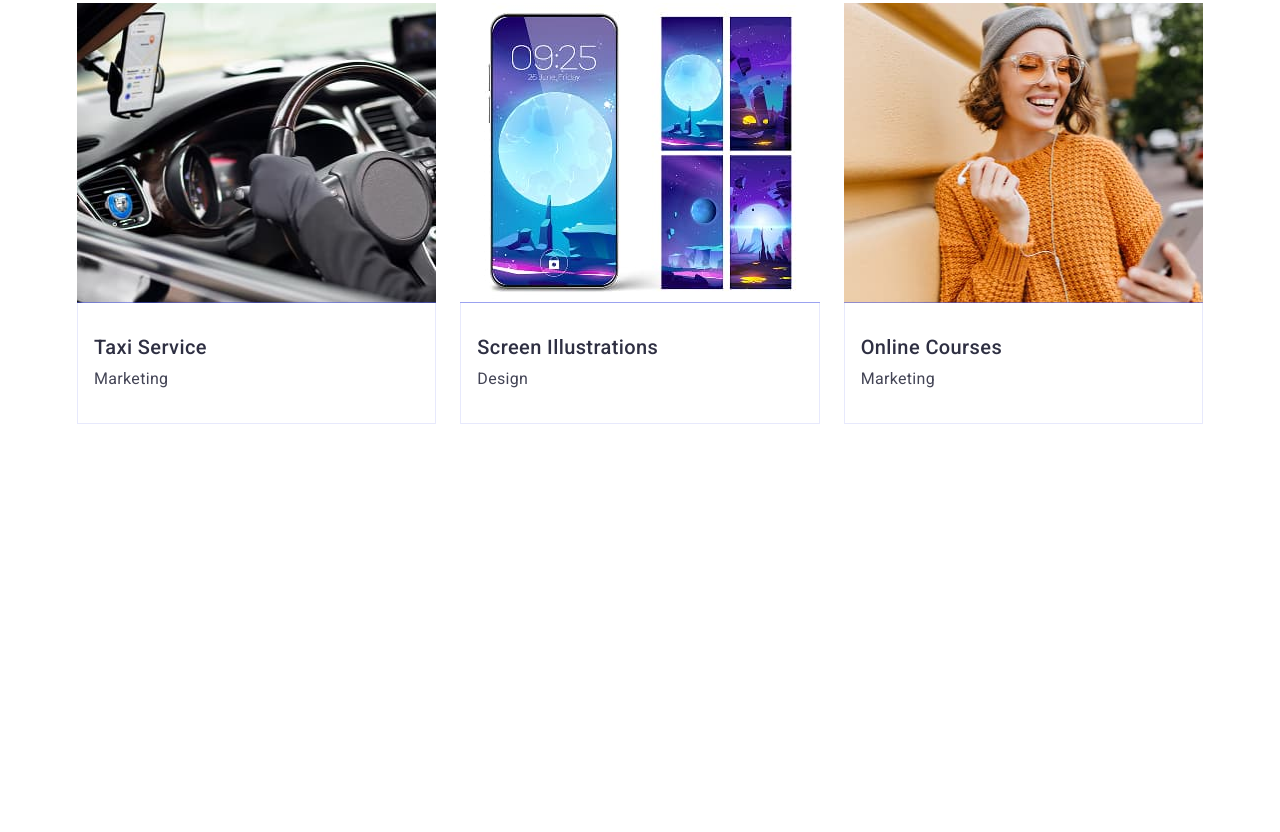
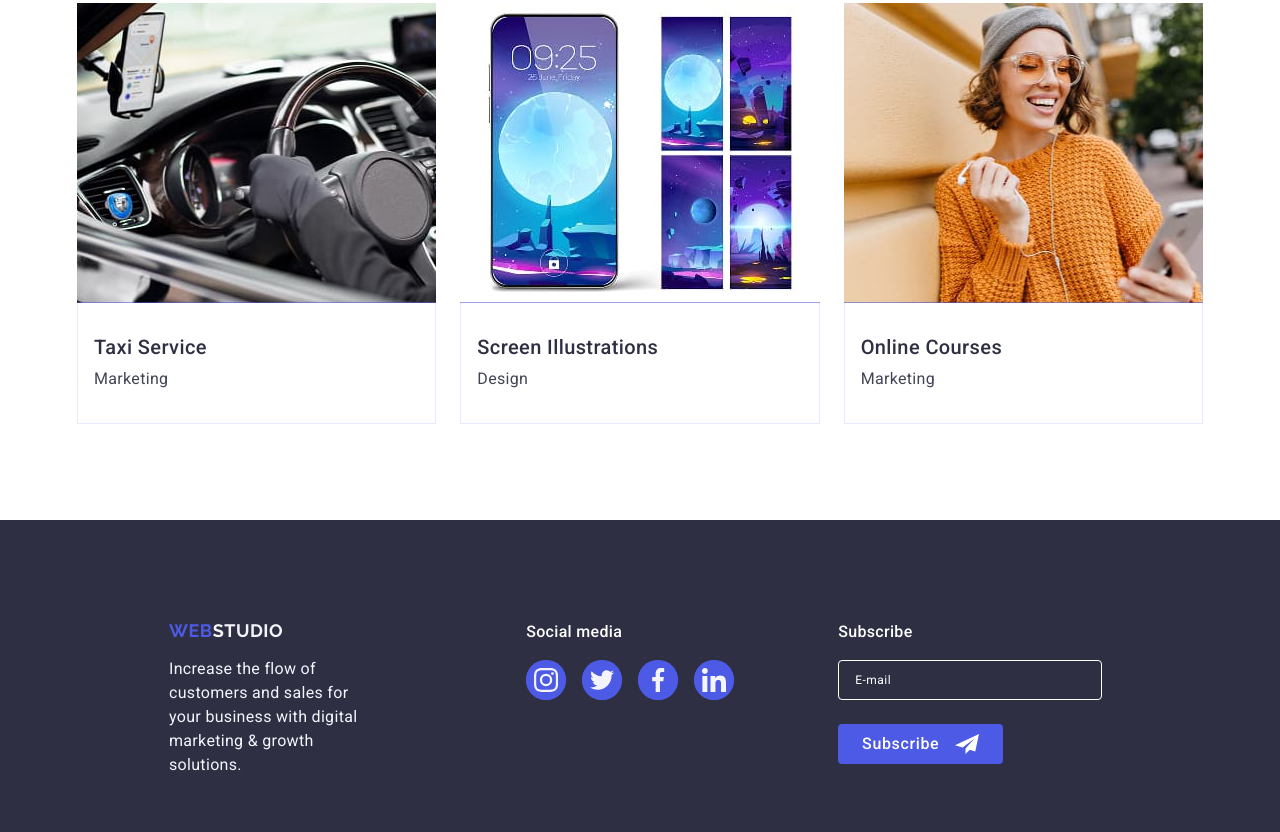
Before and after one commit to ZamorinVolodymyr/goit-markup-hw-06, a plain HTML site: page index.html in a window 1280 px wide. Shown: the part 2614-3446 px from the top of the page. Before the commit the page ends 3134 px from the top, so only its background shows below. Drawn offline with nearby package versions, Linux system fonts and the light colour scheme.

Commit message:
add footer

```diff
--- a/css/styles.css
+++ b/css/styles.css
@@ -728,3 +728,283 @@ button {
     box-shadow: none;
   }
 }
+
+.page-footer {
+  background: #2e2f42;
+  font-weight: 400;
+  font-size: 16px;
+  line-height: 1.5;
+  letter-spacing: 0.02em;
+  color: #f4f4fd;
+  padding-top: 96px;
+  padding-bottom: 96px;
+}
+
+.footer-container {
+  display: flex;
+  flex-wrap: wrap;
+  justify-content: center;
+  align-items: baseline;
+  row-gap: 72px;
+  column-gap: 72px;
+}
+
+.footer-contacts,
+.footer-subscribe {
+  text-align: center;
+}
+
+.footer-logo-container {
+  max-width: 288px;
+  margin: 0 auto;
+}
+
+.footer-logo {
+  display: block;
+  text-align: center;
+  font-family: "Raleway", sans-serif;
+  font-weight: 700;
+  font-size: 18px;
+  line-height: 1.17;
+  letter-spacing: 0.03em;
+  text-transform: uppercase;
+  color: #4d5ae5;
+  margin-bottom: 16px;
+  text-decoration: none;
+}
+
+.footer-logo .logo-part {
+  color: #f4f4fd;
+}
+
+.footer-text {
+  font-weight: 400;
+  font-size: 16px;
+  line-height: 1.5;
+  letter-spacing: 0.02em;
+  color: #f4f4fd;
+  max-width: 288px;
+}
+
+.footer-contacts-link {
+  display: flex;
+  justify-content: center;
+  align-items: center;
+  width: 100%;
+  height: 100%;
+  background-color: #4d5ae5;
+  border-radius: 50%;
+  transition: background-color 250ms cubic-bezier(0.4, 0, 0.2, 1);
+}
+
+.footer-soc-text {
+  font-weight: 500;
+  font-size: 16px;
+  line-height: 150%;
+  letter-spacing: 0.02em;
+  color: #ffffff;
+  margin-bottom: 16px;
+  text-align: center;
+}
+
+.footer-contacts {
+  width: 208px;
+  text-align: center;
+  align-items: center;
+  justify-content: center;
+}
+
+.footer-contacts-list {
+  display: flex;
+  justify-content: center;
+  gap: 16px;
+}
+
+.footer-contacts-item {
+  display: inline-block;
+  width: 40px;
+  height: 40px;
+  border-radius: 50%;
+  background-color: #4d5ae5;
+}
+
+.social-icon {
+  fill: #f4f4fd;
+}
+
+.footer-contacts-link:hover,
+.footer-contacts-link:focus {
+  background-color: #31d0aa;
+}
+
+.footer-subscribe {
+  align-items: center;
+  justify-content: center;
+  width: 288px;
+}
+
+.footer-form {
+  display: flex;
+  flex-direction: column;
+  gap: 16px;
+  align-items: center;
+}
+
+.footer-input {
+  box-shadow: 0 4px 4px 0 rgba(0, 0, 0, 0.15);
+  opacity: 0.3;
+  font-weight: 400;
+  font-size: 12px;
+  line-height: 2;
+  letter-spacing: 0.04em;
+  color: #ffffff;
+  border: 1px solid #ffffff;
+  border-radius: 4px;
+  width: 288px;
+  height: 40px;
+  padding-left: 16px;
+  background-color: transparent;
+  transition: border-color 250ms cubic-bezier(0.4, 0, 0.2, 1);
+  box-shadow: 0px 4px 4px rgba(0, 0, 0, 0.15);
+}
+
+.footer-input::placeholder {
+  fill: #ffffff;
+}
+
+.footer-input:hover,
+.footer-input:focus {
+  border-color: #404bbf;
+}
+
+.footer-btn {
+  font-family: "Roboto", sans-serif;
+  border-radius: 4px;
+  min-width: 165px;
+  height: 40px;
+  background-color: #4d5ae5;
+  border: none;
+
+  font-weight: 500;
+  font-size: 16px;
+  line-height: 1.5;
+  letter-spacing: 0.04em;
+  text-align: center;
+  color: #ffffff;
+
+  display: flex;
+  align-items: center;
+  justify-content: center;
+  cursor: pointer;
+  transition: background-color 250ms cubic-bezier(0.4, 0, 0.2, 1);
+}
+
+.footer-btn:hover,
+.footer-btn:focus {
+  background: #404bbf;
+}
+
+.footer-btn .icon {
+  fill: #ffffff;
+  margin-left: 16px;
+}
+
+.footer-input::placeholder {
+  color: #ffffff;
+  opacity: 1;
+}
+
+@media (min-width: 768px) {
+  .footer-container {
+    justify-content: flex-start;
+    align-items: flex-start;
+    row-gap: 72px;
+    column-gap: 24px;
+    padding-left: 108px;
+  }
+
+  .footer-logo-container {
+    max-width: 264px;
+    margin: 0;
+    text-align: left;
+  }
+
+  .footer-logo {
+    text-align: left;
+  }
+
+  .footer-contacts {
+    width: 208px;
+    text-align: left;
+  }
+
+  .footer-subscribe {
+    margin: 0;
+    text-align: left;
+  }
+
+  .footer-form {
+    flex-direction: row;
+    gap: 24px;
+    justify-content: flex-start;
+    align-items: center;
+  }
+
+  .footer-input {
+    width: 264px;
+  }
+
+  .footer-soc-text {
+    text-align: left;
+  }
+}
+
+@media screen and (min-width: 1158px) {
+  .page-footer {
+    width: 100%;
+    height: 312px;
+    padding: 100px 0;
+  }
+
+  .footer-container {
+    display: flex;
+    justify-content: space-between;
+    align-items: flex-start;
+    flex-wrap: nowrap;
+  }
+
+  .footer-logo {
+    display: inline-block;
+  }
+
+  .footer-logo-container {
+    max-width: 264px;
+    margin-right: 120px;
+  }
+
+  .footer-text {
+    max-width: 264px;
+  }
+
+  .footer-contacts {
+    margin-right: 80px;
+  }
+
+  .footer-subscribe {
+    align-items: center;
+    justify-content: center;
+    width: 453px;
+  }
+
+  .footer-form {
+    gap: 24px;
+    flex-wrap: wrap;
+    max-width: 453px;
+  }
+
+  .footer-input {
+    box-shadow: none;
+    opacity: 1;
+    width: 264px;
+  }
+}
--- a/index.html
+++ b/index.html
@@ -474,7 +474,7 @@
       </section>
     </main>
 
-    <footer class="hidden page-footer">
+    <footer class="page-footer">
       <div class="container footer-container">
         <div class="footer-logo-container">
           <a class="logo footer-logo" href="./index.html"
```
Also changed, not shown: css/styles-old.css (+33 -33 lines).
